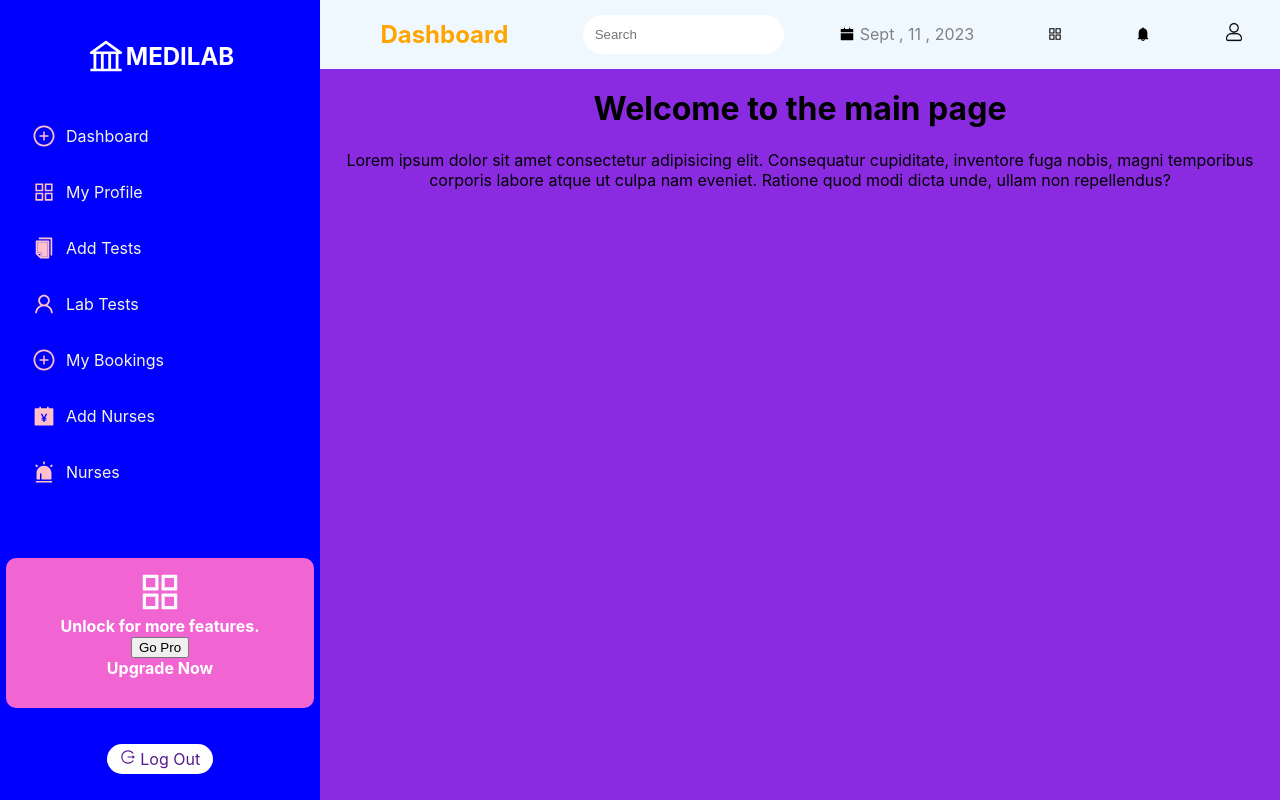
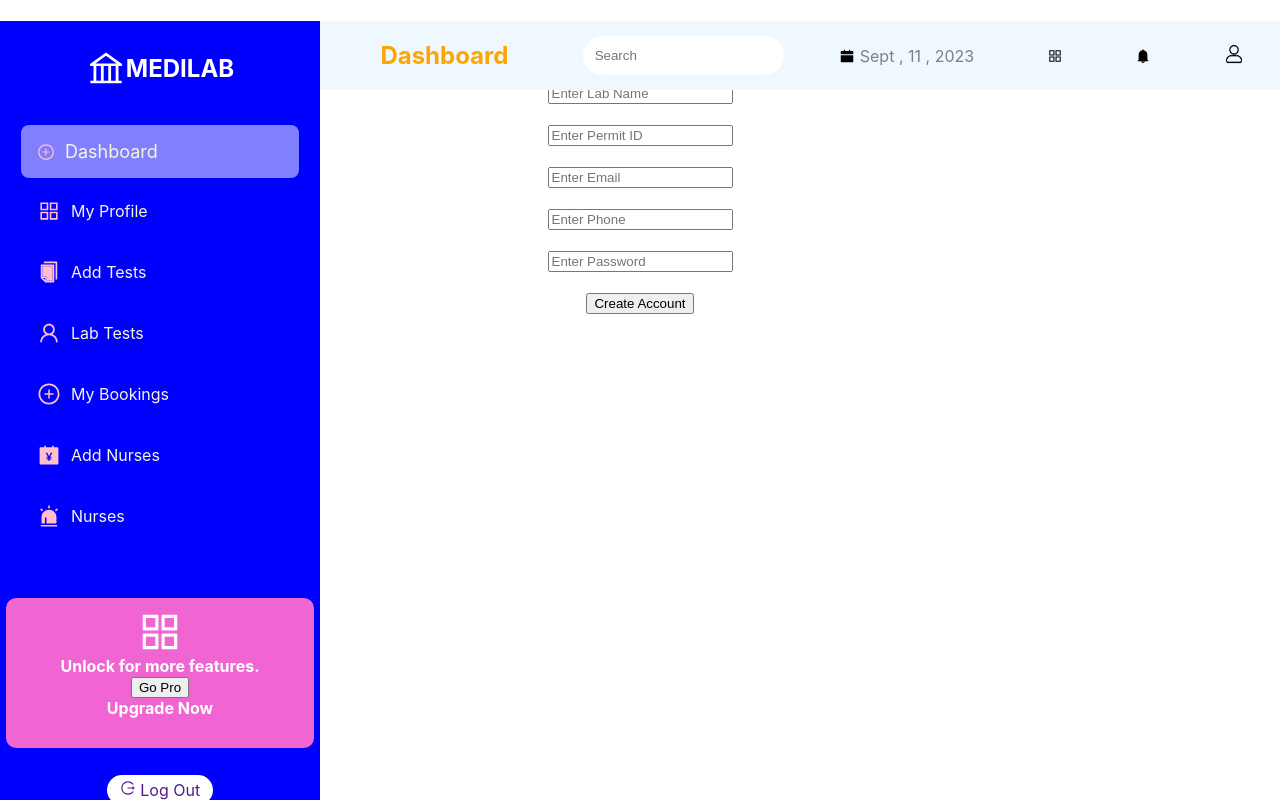
Before and after one commit to Starnoh254/medilab, a React (Create React App) app: page /profile in a window 1280 px wide. Built offline with nearby package versions, Linux system fonts and the light colour scheme.

Commit message:
Added signup

```diff
--- a/package.json
+++ b/package.json
@@ -6,6 +6,7 @@
     "@testing-library/jest-dom": "^5.17.0",
     "@testing-library/react": "^13.4.0",
     "@testing-library/user-event": "^13.5.0",
+    "axios": "^1.5.0",
     "react": "^18.2.0",
     "react-dom": "^18.2.0",
     "react-icons": "^4.10.1",
--- a/src/App.js
+++ b/src/App.js
@@ -4,6 +4,14 @@ import styled from 'styled-components'
 import SideBar from './components/SideBar';
 import TopBar from './components/TopBar';
 import MainContent from './components/MainContent';
+import { BrowserRouter as Router , Routes , Route }  from 'react-router-dom';
+import Profile from './components/Profile';
+import AddTests from './components/AddTests';
+import LabTests from './components/LabTests';
+import MyBookings from './components/MyBookings';
+import AddNurses from './components/AddNurses';
+import Nurses from './components/Nurses';
+import SignUp from './components/SignUp';
 
 const Myh1 = styled.h1`
   color: red;
@@ -11,13 +19,25 @@ const Myh1 = styled.h1`
 
 function App() {
   return (
-    <div className="App">
+    <Router>
+         <div className="App">
 
-      <SideBar/>
-      <TopBar/>
-      {/* Routing will be required here */}
-      <MainContent/>
-    </div>
+          <SideBar/>
+          <TopBar/>
+          {/* Routing will be required here */}
+           <Routes>
+            <Route path='/' element = {<MainContent/>}></Route>
+            <Route path='/profile' element = {<SignUp/>}></Route>
+            <Route path='/add_tests' element = {<AddTests/>}></Route>
+            <Route path='/lab_tests' element = {<LabTests/>}></Route>
+            <Route path='/my_bookings' element = {<MyBookings/>}></Route>
+            <Route path='/add_nurses' element = {<AddNurses/>}></Route>
+            <Route path='/nurses' element = {<Nurses/>}></Route>
+           </Routes>
+
+        </div>
+    </Router>
+
   );
 }
 
--- /dev/null
+++ b/src/components/AddNurses.jsx
@@ -0,0 +1,17 @@
+import React, {useState, useEffect} from "react";
+import styled from "styled-components"
+import Main from '../styles/Main'
+
+const AddNurses = () => {
+    return (
+        <Main>
+            <div className="main">
+                <h1>Welcome to the  Add Nurses page</h1>
+                <p>Lorem ipsum dolor sit amet consectetur adipisicing elit. Consequatur cupiditate, inventore fuga nobis, magni temporibus corporis labore atque ut culpa nam eveniet. Ratione quod modi dicta unde, ullam non repellendus?</p>
+            </div>
+        </Main>
+
+    );
+}
+
+export default AddNurses;
--- /dev/null
+++ b/src/components/AddTests.jsx
@@ -0,0 +1,17 @@
+import React, {useState, useEffect} from "react";
+import styled from "styled-components"
+import Main from '../styles/Main'
+
+const AddTests = () => {
+    return (
+        <Main>
+            <div className="main">
+                <h1>Welcome to the Adding Tests page</h1>
+                <p>Lorem ipsum dolor sit amet consectetur adipisicing elit. Consequatur cupiditate, inventore fuga nobis, magni temporibus corporis labore atque ut culpa nam eveniet. Ratione quod modi dicta unde, ullam non repellendus?</p>
+            </div>
+        </Main>
+
+    );
+}
+
+export default AddTests;
--- /dev/null
+++ b/src/components/LabTests.jsx
@@ -0,0 +1,17 @@
+import React, {useState, useEffect} from "react";
+import styled from "styled-components"
+import Main from '../styles/Main'
+
+const LabTests = () => {
+    return (
+        <Main>
+            <div className="main">
+                <h1>Welcome to the Lab Tests page</h1>
+                <p>Lorem ipsum dolor sit amet consectetur adipisicing elit. Consequatur cupiditate, inventore fuga nobis, magni temporibus corporis labore atque ut culpa nam eveniet. Ratione quod modi dicta unde, ullam non repellendus?</p>
+            </div>
+        </Main>
+
+    );
+}
+
+export default LabTests;
--- /dev/null
+++ b/src/components/MyBookings.jsx
@@ -0,0 +1,17 @@
+import React, {useState, useEffect} from "react";
+import styled from "styled-components"
+import Main from '../styles/Main'
+
+const MyBookings = () => {
+    return (
+        <Main>
+            <div className="main">
+                <h1>Welcome to the Bookings page</h1>
+                <p>Lorem ipsum dolor sit amet consectetur adipisicing elit. Consequatur cupiditate, inventore fuga nobis, magni temporibus corporis labore atque ut culpa nam eveniet. Ratione quod modi dicta unde, ullam non repellendus?</p>
+            </div>
+        </Main>
+
+    );
+}
+
+export default MyBookings;
--- /dev/null
+++ b/src/components/Nurses.jsx
@@ -0,0 +1,17 @@
+import React, {useState, useEffect} from "react";
+import styled from "styled-components"
+import Main from '../styles/Main'
+
+const Nurses = () => {
+    return (
+        <Main>
+            <div className="main">
+                <h1>Welcome to the Nurses page</h1>
+                <p>Lorem ipsum dolor sit amet consectetur adipisicing elit. Consequatur cupiditate, inventore fuga nobis, magni temporibus corporis labore atque ut culpa nam eveniet. Ratione quod modi dicta unde, ullam non repellendus?</p>
+            </div>
+        </Main>
+
+    );
+}
+
+export default Nurses;
--- /dev/null
+++ b/src/components/Profile.jsx
@@ -0,0 +1,17 @@
+import React, {useState, useEffect} from "react";
+import styled from "styled-components"
+import Main from '../styles/Main'
+
+const Profile = () => {
+    return (
+        <Main>
+            <div className="main">
+                <h1>Welcome to the Profile page</h1>
+                <p>Lorem ipsum dolor sit amet consectetur adipisicing elit. Consequatur cupiditate, inventore fuga nobis, magni temporibus corporis labore atque ut culpa nam eveniet. Ratione quod modi dicta unde, ullam non repellendus?</p>
+            </div>
+        </Main>
+
+    );
+}
+
+export default Profile;
--- a/src/components/SideBar.jsx
+++ b/src/components/SideBar.jsx
@@ -2,6 +2,8 @@ import React, { useState, useEffect } from 'react';
 import styled  from 'styled-components';
 import {AiFillAppstore,  AiFillAccountBook, AiFillAlert, AiOutlineAppstore, AiOutlineLogout, AiOutlineWhatsApp } from 'react-icons/ai'
 import {AiOutlineBank,AiOutlinePlusCircle,AiOutlineUser,AiTwotoneCopy} from 'react-icons/ai'
+import {Link} from "react-router-dom"
+// sudo npm install react-router-dom@latest  - Installation
 
 
 // Hooks
@@ -49,17 +51,21 @@ const Section = styled.section`
                     display: flex;
                     flex-direction: row;
                     justify-content: flex-start;
-
+                    margin: 5px;
                     padding: 1rem;
                     border-radius: 0.5rem;
 
 
                     &:hover{
                         padding: 1rem;
-                background-color: black;
+                        background-color: rgba(255,255,255,0.5);
                             a{
                                 color: white;
                                 text-decoration: none;
+                                font-size: larger;
+                                svg{
+                                    font-size: 3.0rem;
+                                }
                             }
                     }
                     a{
@@ -77,6 +83,16 @@ const Section = styled.section`
                     }
                 }
             }
+            .active{
+                background-color: rgba(255,255,255,0.5);
+                a{
+                    font-size: large;
+                    svg{
+                        font-size: large;
+                    }
+                }
+            }
+
         }
     }
 
@@ -127,26 +143,39 @@ const SideBar = () => {
 
                 <div className="links">
                     <ul >
-                        <li>
-                            <a href=""><AiOutlinePlusCircle />Dashboard</a>
+                        <li className={currnetLink === 1 ? "active": "none"}
+                        onClick={() => setCurrentLink(1)}>
+                            <Link to="/"><AiOutlinePlusCircle />Dashboard</Link>
                         </li>
-                         <li>
-                            <a href=""><AiOutlineAppstore />My Profile</a>
+
+                         <li className={currnetLink === 2 ? "active": "none"}
+                        onClick={() => setCurrentLink(2)}>
+                            <Link to="/profile"><AiOutlineAppstore />My Profile</Link>
                         </li>
-                         <li>
-                            <a href=""><AiTwotoneCopy />Add Tests</a>
+
+                         <li className={currnetLink === 3 ? "active": "none"}
+                        onClick={() => setCurrentLink(3)}>
+                            <Link to="/add_tests"><AiTwotoneCopy />Add Tests</Link>
                         </li>
-                         <li>
-                            <a href=""><AiOutlineUser />Lab Tests</a>
+
+                        <li className={currnetLink === 4 ? "active": "none"}
+                        onClick={() => setCurrentLink(4)}>
+                            <Link to="/lab_tests"><AiOutlineUser />Lab Tests</Link>
                         </li>
-                         <li>
-                            <a href=""><AiOutlinePlusCircle />My Bookings</a>
+
+                         <li className={currnetLink === 5 ? "active": "none"}
+                        onClick={() => setCurrentLink(5)}>
+                            <Link to="/my_bookings"><AiOutlinePlusCircle />My Bookings</Link>
                         </li>
-                         <li>
-                            <a href=""><AiFillAccountBook />Add Nurses</a>
+
+                         <li className={currnetLink === 6 ? "active": "none"}
+                        onClick={() => setCurrentLink(6)}>
+                            <Link to="/add_nurses"><AiFillAccountBook />Add Nurses</Link>
                         </li>
-                        <li>
-                            <a href=""><AiFillAlert /> Nurses</a>
+
+                       <li className={currnetLink === 7 ? "active": "none"}
+                        onClick={() => setCurrentLink(7)}>
+                            <Link to="/nurses"><AiFillAlert /> Nurses</Link>
                         </li>
                     </ul>
                 </div>
--- /dev/null
+++ b/src/components/SignUp.jsx
@@ -0,0 +1,73 @@
+import { useEffect,useState } from "react";
+import axios from "axios"
+
+const SignUp = () => {
+    // hooks
+    const [lab_name, setName] = useState(null)
+    const [permit_id, setPermit] = useState(null)
+    const [email, setEmail] = useState(null)
+    const [phone, setPhone] = useState(null)
+    const [password, setPassword] = useState(null)
+    const [loading, setLoading] = useState(false)
+    const [success, setSuccess] = useState(null)
+    const [failure, setFailure] = useState(null)
+
+    // Validation
+    const submit = (e) =>{
+            e.preventDefault();
+            setLoading(true)
+            console.log("submitting")
+
+
+                axios.post("https://modcom.pythonanywhere.com/api/lab_signup", {
+                    lab_name: lab_name,
+                    permit_id: permit_id,
+                    email: email,
+                    phone: phone,
+                    password: password
+
+                })
+                .then(function (response) {
+                    console.log(response.data.message);
+                    setLoading(false)
+                    setSuccess(response.data.message)
+                    setEmail(''); setName('');setPassword('');setPermit('');setPhone('')
+                })
+                .catch(function (error) {
+                    console.log(error.message);
+                    setLoading(false)
+                    setFailure(error.message)
+                });
+
+
+    }// end Submit
+    return (
+
+        <div className="submit">
+            <h1>Register Your Lab</h1>
+            {loading  && <div className="loading"> We are Proccessing your Request.. Please Wait..</div>}
+            {success && <div className="success"> {success}</div>}
+            {failure && <div className="failure"> { failure}</div>}
+            <form onSubmit={submit}>
+                <input type="text" placeholder="Enter Lab Name" value={lab_name}
+                    onChange={(e) => setName(e.target.value)} required/> <br /><br />
+
+                <input type="text" placeholder="Enter Permit ID" value={permit_id}
+                    onChange={(e) => setPermit(e.target.value)} required/> <br /><br />
+
+                <input type="email" placeholder="Enter Email" value={email}
+                    onChange={(e) => setEmail(e.target.value)} required/> <br /><br />
+
+                <input type="phone" placeholder="Enter Phone" value={phone}
+                    onChange={(e) => setPhone(e.target.value)} required/> <br /><br />
+
+                <input type="password" placeholder="Enter Password" value={password}
+                    onChange={(e) => setPassword(e.target.value)} required/> <br /><br />
+
+                <button>Create Account</button>
+            </form>
+        </div>
+    );
+}
+
+export default SignUp;
```
Also changed, not shown: 1 other file (tests, documents, lock files or other folders). Lines whose indentation alone changed are shown as unchanged.
